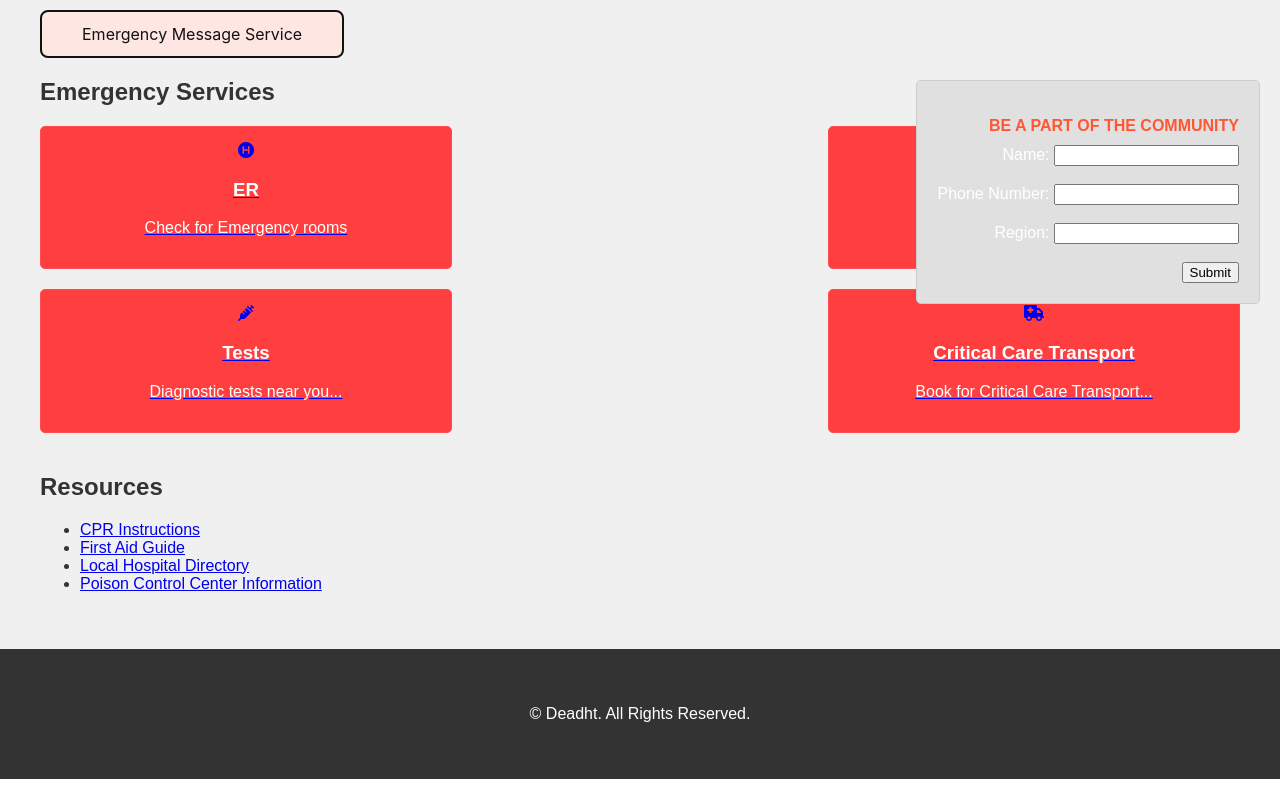
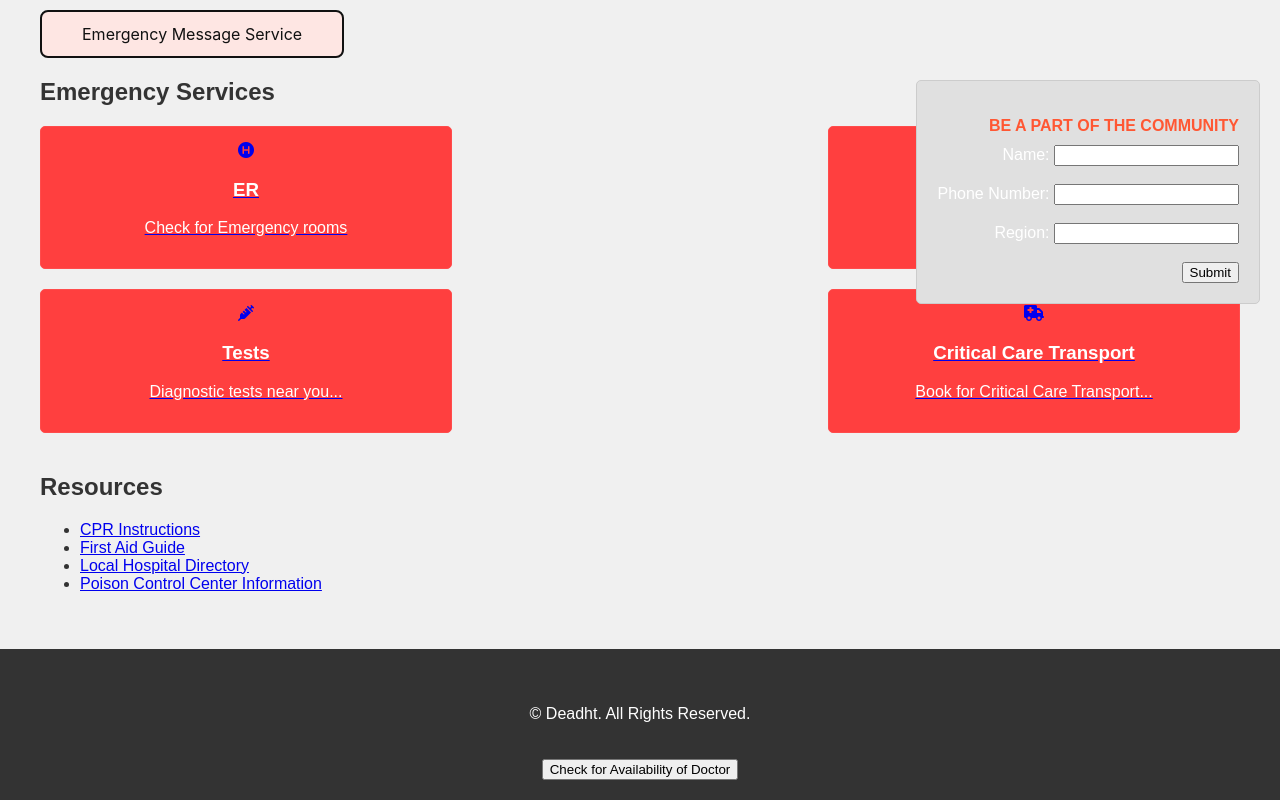
Before and after one commit to AadithTom/Hackify, a plain HTML site: page index.html in a window 1280 px wide. Shown: the part 456-1256 px from the top of the page. Before the commit the page ends 1235 px from the top, so only its background shows below. Drawn offline with Linux system fonts and the light colour scheme.

Commit message:
Update index.html

```diff
--- a/index.html
+++ b/index.html
@@ -97,6 +97,10 @@
     <div class="container">
       <p>&copy; Deadht. All Rights Reserved.</p>
     </div>
+    <!-- Check for Availability of Doctor button -->
+    <div class="availability-button-container">
+        <button class="check-availability">Check for Availability of Doctor</button>
+    </div>
   </footer>
 
   <script>
```
